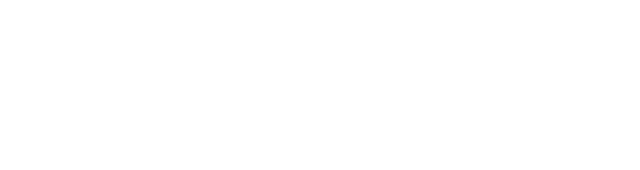
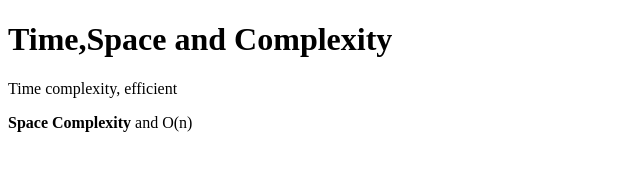
Before and after one commit to acciojob/time-and-space-complexity-ArunGrover28, a website: page main.html in a window 1280 px wide. Shown: the whole page, without its empty margins (0-640 px from the left). Drawn offline with Linux system fonts and the light colour scheme.

Commit message:
created a submission

```diff
--- a/main.html
+++ b/main.html
@@ -8,6 +8,10 @@
 
 <body>
 	<!-- the entire body must be written by student -->
+	<h1>Time,Space and Complexity</h1>
+	<p>Time complexity, efficient</p>
+	<p><b>Space Complexity</b> and O(n)</p>
+
     <script type="text/javascript" src="./script.js">
 </script>
 
```
